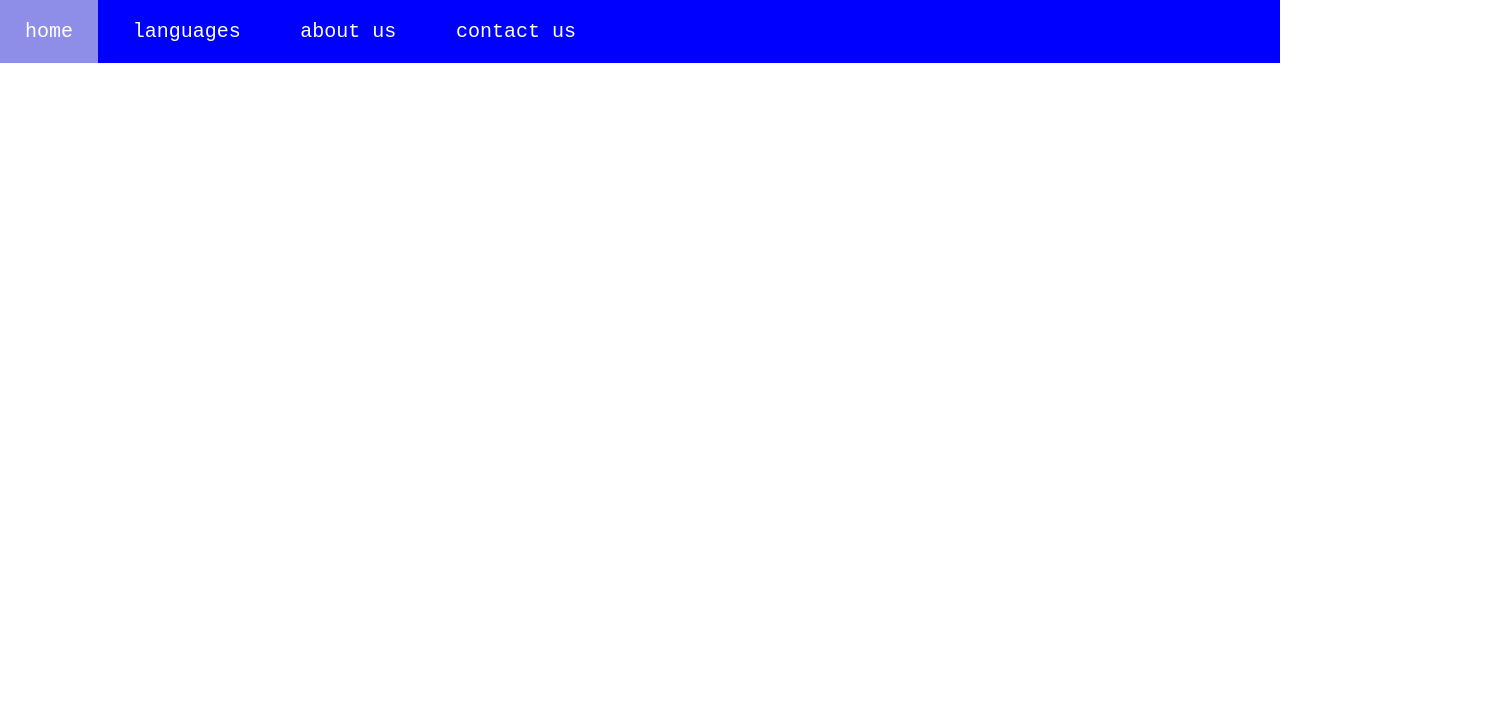
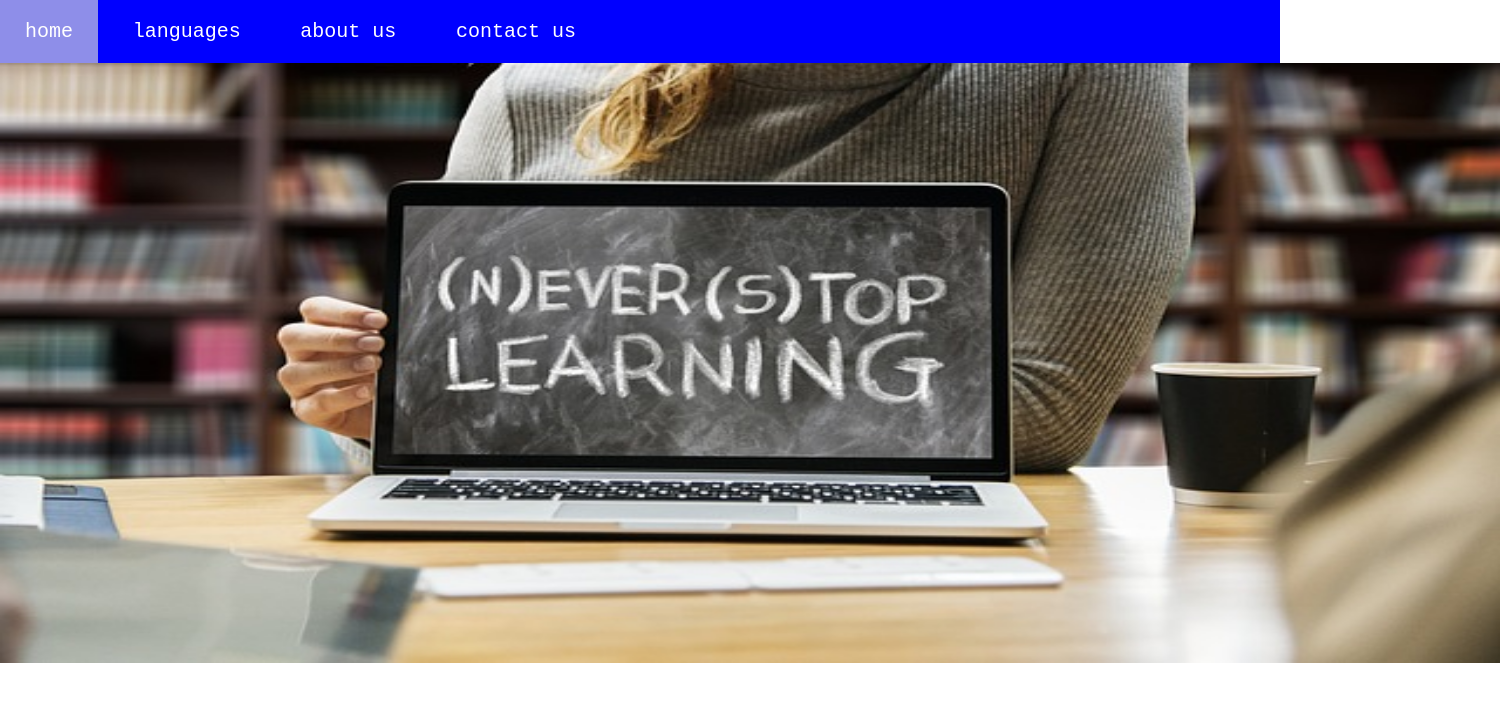
Before and after one commit to shalinee-shalinee/website-with-dropdown, a plain HTML site: page website with dropdowns/index.html in a window 1280 px wide. Shown: the whole page, 1500 px wide, since content can reach past the window. Drawn offline with Linux system fonts and the light colour scheme.

Commit message:
Add files via upload

```diff
--- a/website with dropdowns/index.html
+++ b/website with dropdowns/index.html
@@ -21,6 +21,7 @@
         <li><a href="#">about us</a></li>
         <li><a href="#">contact us</a></li>
     </ul>
+    <img src="never-stop-learning-3653430_640.jpg" width="1500px" height="600px">
 
 </body>
 </html>
--- a/website with dropdowns/style.css
+++ b/website with dropdowns/style.css
@@ -22,6 +22,7 @@ ul li a{
 ul li ul.dropdown li {
     display: block;
 }
+
 ul li ul.dropdown {
     width:100%;
     background-color:blue;
@@ -35,4 +36,3 @@ ul li a:hover {
 ul li:hover ul.dropdown {
     display: block;
 }
-}
```
Also changed, not shown: website with dropdowns/never-stop-learning-3653430_640.jpg (added).
